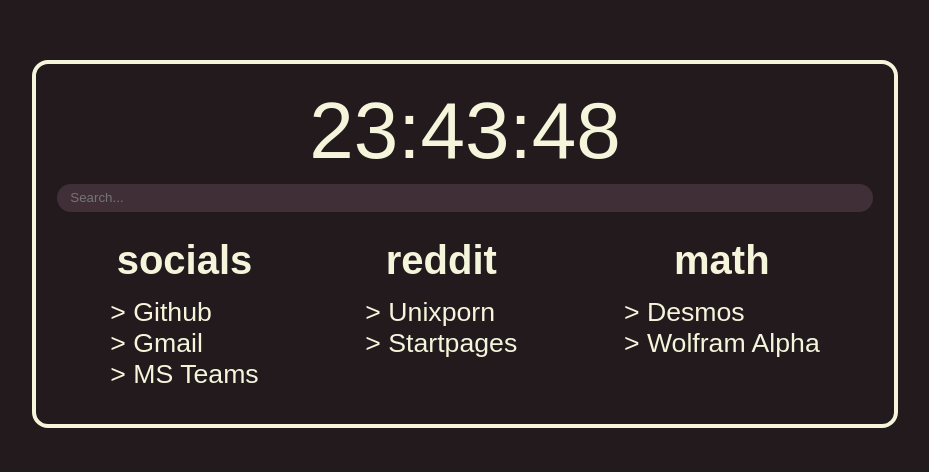
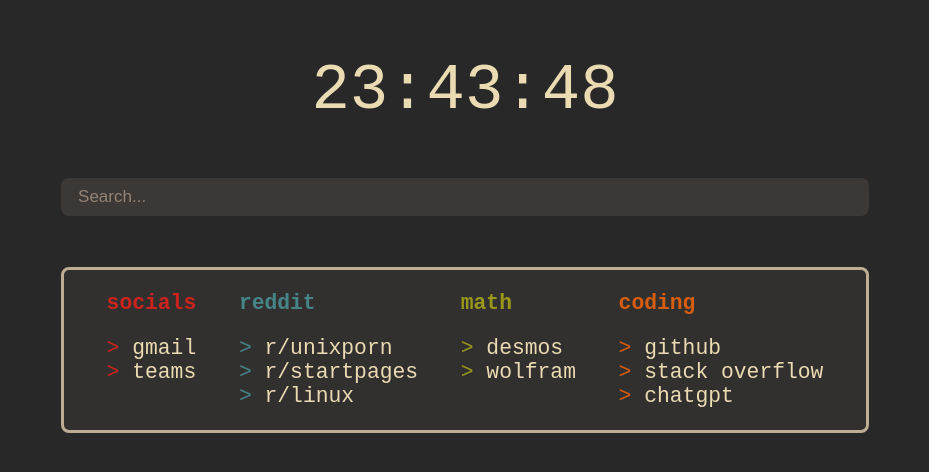
Before and after one commit to b-swist/startpage, a plain HTML site: page index.html in a window 1280 px wide. Shown: the part 156-628 px from the top of the page, without its empty margins (175-1104 px from the left). Drawn offline with Linux system fonts and the light colour scheme; a web font is replaced by a local one.

Commit message:
BIG update

```diff
--- a/index.html
+++ b/index.html
@@ -1,12 +1,15 @@
 <!doctype html>
 <html lang="en">
   <head>
-    <meta charset="utf-8">
-    <link rel="stylesheet" href="./style.css">
-    <link rel="icon" type="image/x-icon" href="./assets/favicon.png">
+    <meta charset="utf-8" />
+    <link rel="stylesheet" href="./style.css" />
+    <link rel="icon" type="image/x-icon" href="./assets/favicon.png" />
 
-    <link rel="preconnect" href="https://rsms.me">
-    <link rel="stylesheet" href="https://rsms.me/inter/inter.css">
+    <link rel="preconnect" href="https://fonts.googleapis.com" />
+    <link
+      href="https://fonts.googleapis.com/css2?family=Recursive&display=swap"
+      rel="stylesheet"
+    />
 
     <script defer src="./scripts/date.js"></script>
     <script defer src="./scripts/bookmarks.js"></script>
@@ -15,10 +18,10 @@
     <title>~/startpage</title>
   </head>
   <body>
-    <div class="main">
-      <div id="clock" class="clock"></div>
-      <input type="text" id="searchbox" placeholder="Search...">
-      <nav id="nav" class="nav"></nav>
+    <div class="container">
+      <div id="clock"></div>
+      <input type="text" id="searchbox" placeholder="Search..." />
+      <nav id="nav" class="border-common"></nav>
     </div>
   </body>
 </html>
--- a/scripts/bookmarks.js
+++ b/scripts/bookmarks.js
@@ -2,23 +2,31 @@ const bookmarks = [
   {
     title: "socials",
     children: [
-      { title: "Github", url: "https://github.com" },
-      { title: "Gmail", url: "https://google.com/mail" },
-      { title: "MS Teams", url: "https://teams.microsoft.com" },
+      { title: "gmail", url: "https://google.com/mail" },
+      { title: "teams", url: "https://teams.microsoft.com" },
     ],
   },
   {
     title: "reddit",
     children: [
-      { title: "Unixporn", url: "https://reddit.com/r/unixporn" },
-      { title: "Startpages", url: "https://reddit.com/r/startpages" },
+      { title: "r/unixporn", url: "https://reddit.com/r/unixporn" },
+      { title: "r/startpages", url: "https://reddit.com/r/startpages" },
+      { title: "r/linux", url: "https://www.reddit.com/r/linux" },
     ],
   },
   {
     title: "math",
     children: [
-      { title: "Desmos", url: "https://www.desmos.com/calculator" },
-      { title: "Wolfram Alpha", url: "https://www.wolframalpha.com/" },
+      { title: "desmos", url: "https://www.desmos.com/calculator" },
+      { title: "wolfram", url: "https://www.wolframalpha.com" },
+    ],
+  },
+  {
+    title: "coding",
+    children: [
+      { title: "github", url: "https://github.com" },
+      { title: "stack overflow", url: "https://stackoverflow.com" },
+      { title: "chatgpt", url: "https://chatgpt.com" },
     ],
   },
 ];
--- a/scripts/date.js
+++ b/scripts/date.js
@@ -8,7 +8,7 @@ function showTime() {
 
   const time = h + ":" + m + ":" + s;
 
-  document.getElementById("clock").textContent = time;
+  document.getElementById("clock").innerText = time;
 }
 
 setInterval(showTime, 1000);
--- a/style.css
+++ b/style.css
@@ -5,27 +5,28 @@
 }
 
 :root {
-  font-size: 20pt;
-  font-family: Inter, sans-serif;
-  font-feature-settings:
-    "liga" 1,
-    "calt" 1;
+  font-size: 16pt;
+  font-family: monospace;
 
-  --bg: hsl(335, 16%, 12%);
-  --bg-input: hsl(335, 16%, 22%);
-  --border: beige;
-  --text: beige;
-  --text-highlight: var(--text);
-}
+  --bg: #32302f;
+  --bg-dark: #282828;
+  --bg-light: #3c3836;
 
-@supports (font-variation-settings: normal) {
-  :root {
-    font-family: InterVariable, sans-serif;
-  }
-}
+  --border: #bdae93;
+  --placeholder: #928374;
+  --text: #ebdbb2;
 
-[contenteditable="true"]:focus {
-  outline: none;
+  --red: #cc241d;
+  --red-light: #fb4934;
+  --blue: #458588;
+  --blue-light: #83a598;
+  --aqua: #689d6a;
+  --aqua-light: #8ec07c;
+  --green: #98971a;
+  --green-light: #b8bb26;
+  --orange: #d65d0e;
+  --orange-light: #fe8019;
+  --purple: #b16286;
 }
 
 body {
@@ -36,67 +37,101 @@ body {
   padding: 0;
   margin: 0;
 
-  background-color: var(--bg);
+  background-color: var(--bg-dark);
   color: var(--text);
 }
 
 a {
   text-decoration: none;
   color: var(--text);
+}
 
-  &:hover {
-    color: var(--text-highlight);
+input {
+  background-color: var(--bg-light);
+  color: var(--text);
+  font-size: 0.8rem;
+
+  box-sizing: border-box;
+  width: 100%;
+  padding: 0.5em 0;
+  margin: 0.5em 0;
+
+  border: none;
+  border-radius: 1vmin;
+  text-indent: 1em;
+
+  &:focus {
+    outline: none;
+  }
+
+  &::placeholder {
+    color: var(--placeholder);
   }
 }
 
-input {
-  box-sizing: border-box;
-  width: 100%;
-  padding: 0.5em 0;
-  margin: 0;
-}
-
-.main {
-  border: 4px solid var(--border);
-  border-radius: 2vmin;
-  padding: 0.8em;
-}
-
-.clock {
-  /* text-indent: 0.2em; */
-  text-align: center;
-  font-size: 3rem;
-}
-
-.nav {
+nav {
   display: flex;
+  background-color: var(--bg);
+  padding: 1em;
 
   section {
-    padding: 0 2em;
+    padding: 0 1em;
+    &:nth-of-type(5n + 1) {
+      color: var(--red);
+      a:hover {
+        color: var(--red-light);
+      }
+    }
+    &:nth-of-type(5n + 2) {
+      color: var(--blue);
+      a:hover {
+        color: var(--blue-light);
+      }
+    }
+    &:nth-of-type(5n + 3) {
+      color: var(--green);
+      a:hover {
+        color: var(--green-light);
+      }
+    }
+    &:nth-of-type(5n + 4) {
+      color: var(--orange);
+      a:hover {
+        color: var(--orange-light);
+      }
+    }
+    &:nth-of-type(5n + 5) {
+      color: var(--aqua);
+      a:hover {
+        color: var(--aqua-light);
+      }
+    }
   }
 
   h2 {
-    text-align: center;
-    margin: 0.5em 0 0.2em;
+    margin: 0;
+    font-size: 1em;
   }
 
   ul {
     list-style: custom inside;
-    margin: 0.5em 0;
+    margin: 1em 0 0 0;
     padding: 0;
   }
 }
 
-#searchbox {
-  background-color: var(--bg-input);
-  color: var(--text);
-  border: none;
-  border-radius: 3vmin;
-  text-indent: 1em;
-  font-size: 0.5rem;
-  margin: 0.5em 0;
+.border-common {
+  border: 3px solid var(--border);
+  border-radius: 1vmin;
+}
 
-  &:focus {
-    outline: none;
-  }
+.container {
+  display: flex;
+  flex-direction: column;
+  gap: 2em;
 }
+
+#clock {
+  text-align: center;
+  font-size: 3rem;
+}
```
Also changed, not shown: example/config.json (+29 -15 lines).
